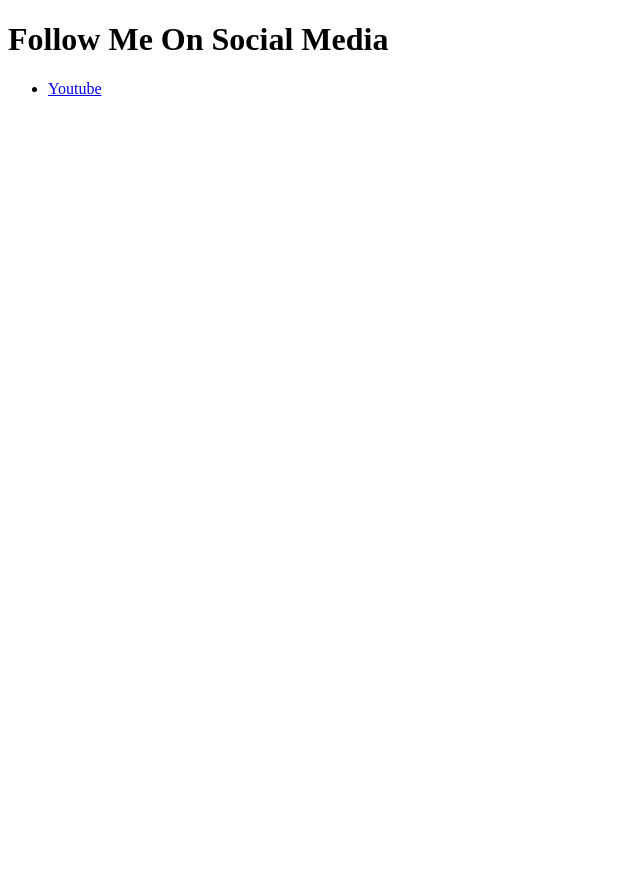
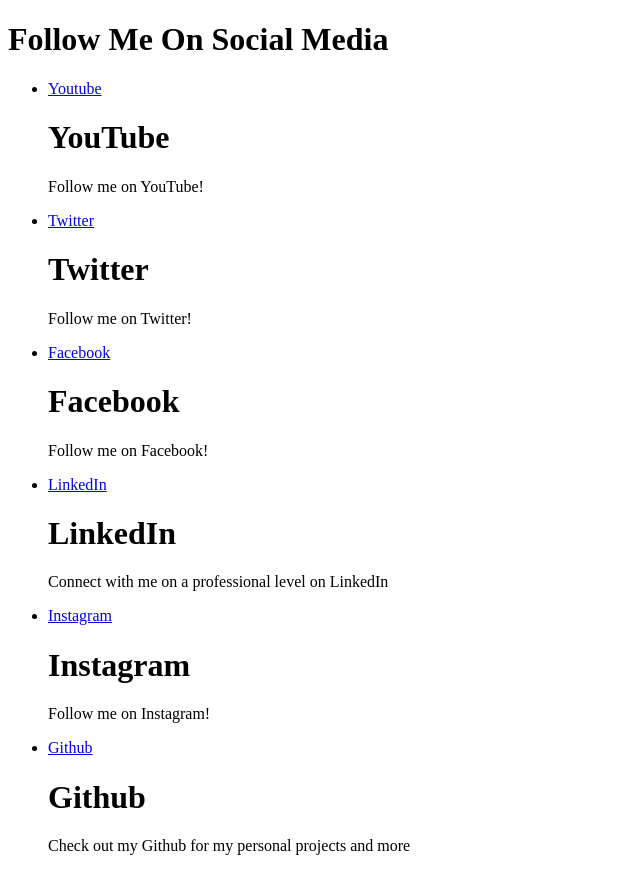
Before and after one commit to ericVargas/socialAccordian, a plain HTML site: page index.html in a window 1280 px wide. Shown: the whole page, without its empty margins (0-640 px from the left). Before the commit the page ends 800 px from the top, so only its background shows below. Drawn offline with Linux system fonts and the light colour scheme.

Commit message:
added more tabs

```diff
--- a/index.html
+++ b/index.html
@@ -15,6 +15,55 @@
                 <div class="social youtube">
                     <a href="#" target="_blank">Youtube</a>
                 </div>
+                <div class="content">
+                    <h1>YouTube</h1>
+                    <p>Follow me on YouTube!</p>
+                </div>
+            </li>
+            <li class="tab">
+                <div class="social twitter">
+                    <a href="#" target="_blank">Twitter</a>
+                </div>
+                <div class="content">
+                    <h1>Twitter</h1>
+                    <p>Follow me on Twitter!</p>
+                </div>
+            </li>
+            <li class="tab">
+                <div class="social facebook">
+                    <a href="#" target="_blank">Facebook</a>
+                </div>
+                <div class="content">
+                    <h1>Facebook</h1>
+                    <p>Follow me on Facebook!</p>
+                </div>
+            </li>
+            <li class="tab">
+                <div class="social linkedin">
+                    <a href="https://www.linkedin.com/in/ericvargas719/" target="_blank">LinkedIn</a>
+                </div>
+                <div class="content">
+                    <h1>LinkedIn</h1>
+                    <p>Connect with me on a professional level on LinkedIn</p>
+                </div>
+            </li>
+            <li class="tab">
+                <div class="social instagram">
+                    <a href="#" target="_blank">Instagram</a>
+                </div>
+                <div class="content">
+                    <h1>Instagram</h1>
+                    <p>Follow me on Instagram!</p>
+                </div>
+            </li>
+            <li class="tab">
+                <div class="social Github">
+                    <a href="https://github.com/ericVargas" target="_blank">Github</a>
+                </div>
+                <div class="content">
+                    <h1>Github</h1>
+                    <p>Check out my Github for my personal projects and more</p>
+                </div>
             </li>
         </ul>
         </div>
```
